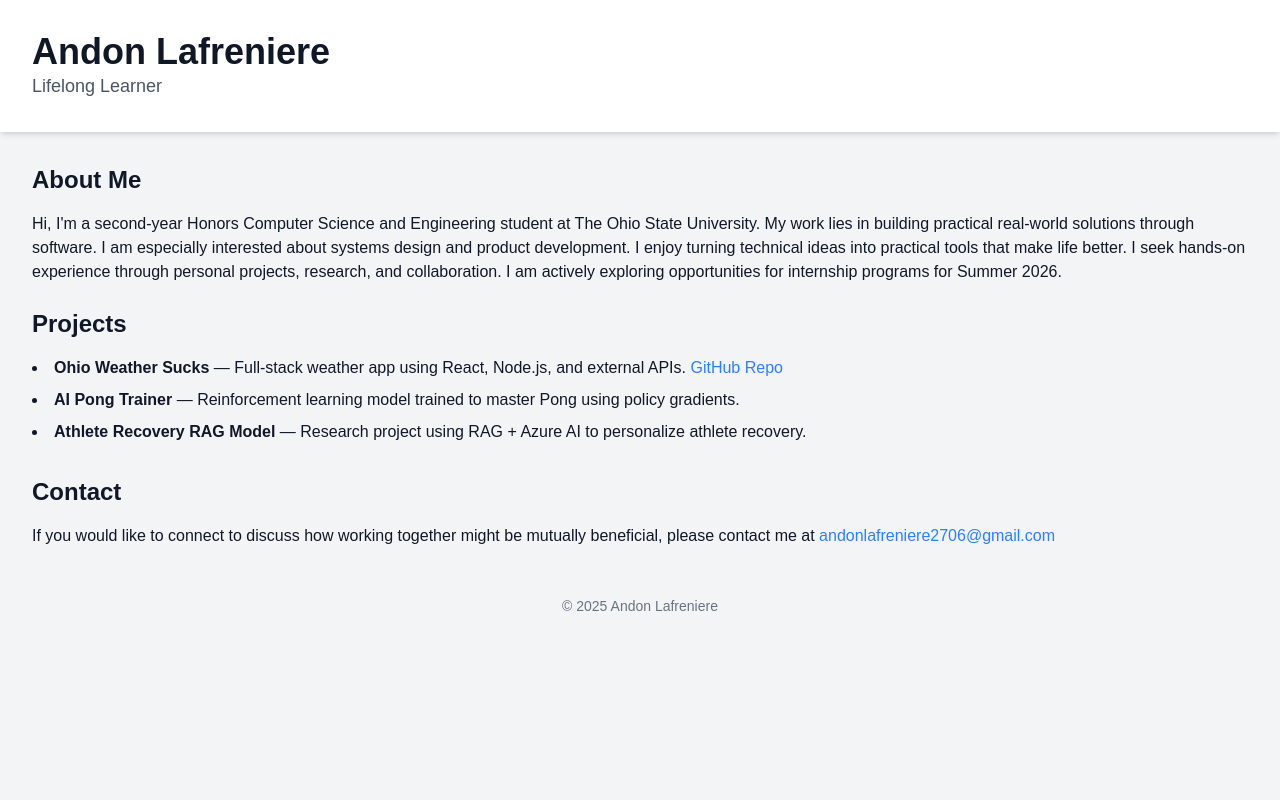
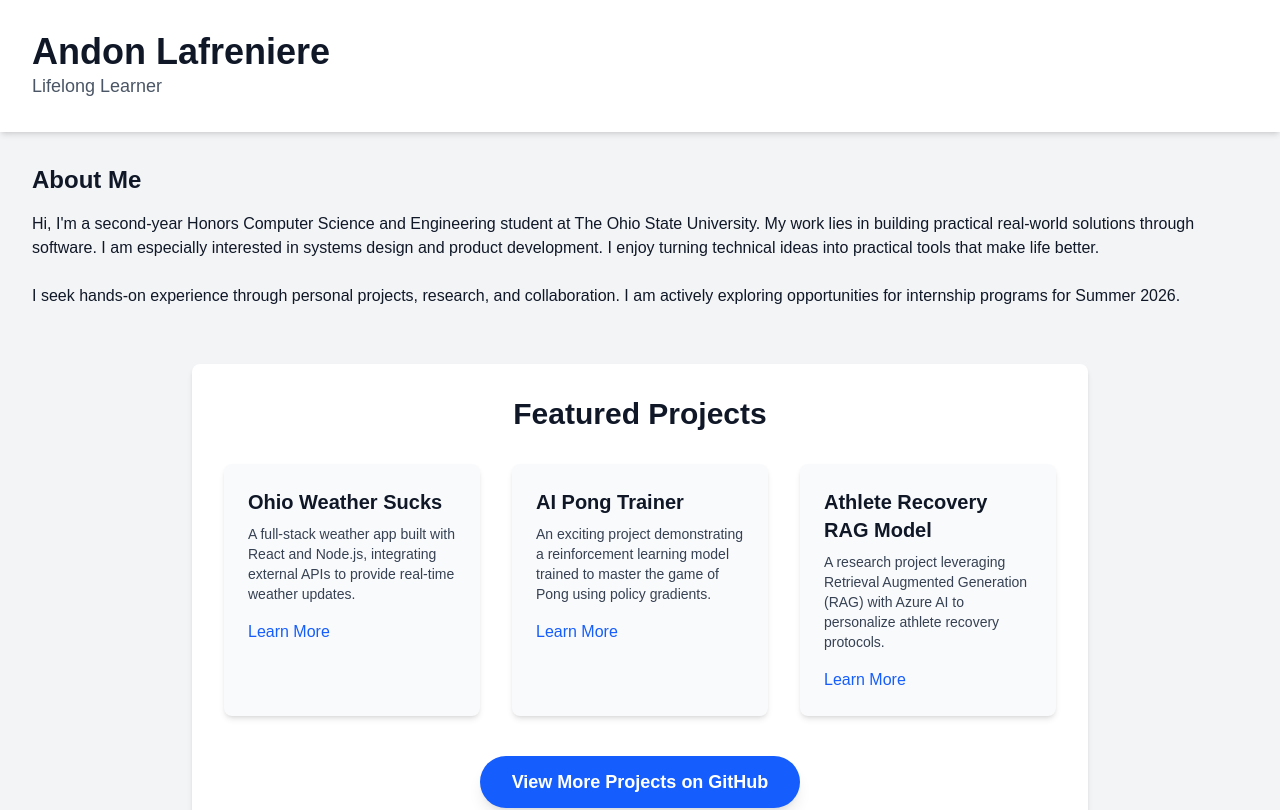
Before and after one commit to Andon-LaFreniere/andon-2025, a Next.js app: page / in a window 1280 px wide. Shown: the top 810 px of the page. Built offline with nearby package versions, Linux system fonts and the light colour scheme.

Commit message:
add projects to array

```diff
--- a/app/page.tsx
+++ b/app/page.tsx
@@ -1,6 +1,31 @@
-import Image from "next/image";
+// app/page.tsx
+
+import Link from 'next/link'; // Import Link for better navigation
 
 export default function Home() {
+  // Define your key projects here
+  const projects = [
+    {
+      title: "Ohio Weather Sucks",
+      description: "A full-stack weather app built with React and Node.js, integrating external APIs to provide real-time weather updates.",
+      link: "https://github.com/Andon-LaFreniere/Ohio-Weather-Sucks",
+      // Optional: Add an imageUrl if you have a screenshot or icon for the project
+      // imageUrl: "/images/ohio-weather-sucks.png",
+    },
+    {
+      title: "AI Pong Trainer",
+      description: "An exciting project demonstrating a reinforcement learning model trained to master the game of Pong using policy gradients.",
+      link: "#", // Replace with a link if you have a demo or more info
+      // imageUrl: "/images/ai-pong-trainer.png",
+    },
+    {
+      title: "Athlete Recovery RAG Model",
+      description: "A research project leveraging Retrieval Augmented Generation (RAG) with Azure AI to personalize athlete recovery protocols.",
+      link: "#", // Replace with a link if you have a paper or more info
+      // imageUrl: "/images/athlete-recovery-rag.png",
+    },
+  ];
+
   return (
     <main className="min-h-screen bg-gray-100 text-gray-900">
       <header className="p-8 bg-white shadow-md">
@@ -11,28 +36,46 @@ export default function Home() {
       <section className="p-8">
         <h2 className="text-2xl font-semibold mb-4">About Me</h2>
         <p className="mb-6">
-         Hi, I'm a second-year Honors Computer Science and Engineering student at The Ohio State University. My work lies in building practical real-world solutions through software. I am especially interested about systems design and product development. I enjoy turning technical ideas into practical tools that make life better.
+          Hi, I'm a second-year Honors Computer Science and Engineering student at The Ohio State University. My work lies in building practical real-world solutions through software. I am especially interested in systems design and product development. I enjoy turning technical ideas into practical tools that make life better.
+        </p>
+        <p className="mb-6">
+          I seek hands-on experience through personal projects, research, and collaboration. I am actively exploring opportunities for internship programs for Summer 2026.
+        </p>
+      </section>
 
-         I seek hands-on experience through personal projects, research, and collaboration. I am actively exploring opportunities for internship programs for Summer 2026.
-        </p>
+      {/* --- Projects Section --- */}
+      <section className="p-8 bg-white shadow-md mx-auto max-w-4xl rounded-lg"> {/* Added max-width and rounded corners */}
+        <h2 className="text-3xl font-bold text-center mb-8">Featured Projects</h2>
+        <div className="grid grid-cols-1 md:grid-cols-3 gap-8 justify-items-center"> {/* Centering with justify-items-center */}
+          {projects.map((project, index) => (
+            <div key={index} className="bg-gray-50 p-6 rounded-lg shadow-md hover:shadow-lg transition-shadow duration-300 transform hover:-translate-y-1 w-full max-w-sm"> {/* Added hover effects and max-width */}
+              {/* You can uncomment and use an image if you have one for each project */}
+              {/* {project.imageUrl && (
+                <img src={project.imageUrl} alt={project.title} className="w-full h-32 object-cover rounded-md mb-4" />
+              )} */}
+              <h3 className="text-xl font-semibold mb-2">{project.title}</h3>
+              <p className="text-gray-700 mb-4 text-sm">{project.description}</p>
+              {project.link && (
+                <Link href={project.link} target="_blank" rel="noopener noreferrer" className="text-blue-600 hover:underline font-medium">
+                  Learn More
+                </Link>
+              )}
+            </div>
+          ))}
+        </div>
 
-        <h2 className="text-2xl font-semibold mb-4">Projects</h2>
-        <ul className="list-disc list-inside space-y-2">
-          <li>
-            <strong>Ohio Weather Sucks</strong> — Full-stack weather app using React, Node.js, and external APIs.{" "}
-            <a href="https://github.com/Andon-LaFreniere/Ohio-Weather-Sucks" className="text-blue-500 hover:underline">GitHub Repo</a>
-          </li>
-          <li>
-            <strong>AI Pong Trainer</strong> — Reinforcement learning model trained to master Pong using policy gradients.
-          </li>
-          <li>
-            <strong>Athlete Recovery RAG Model</strong> — Research project using RAG + Azure AI to personalize athlete recovery.
-          </li>
-        </ul>
+        <div className="text-center mt-10">
+          <Link href="https://github.com/Andon-LaFreniere" target="_blank" rel="noopener noreferrer" className="inline-block bg-blue-600 text-white py-3 px-8 rounded-full text-lg font-semibold hover:bg-blue-700 transition-colors duration-300 shadow-lg">
+            View More Projects on GitHub
+          </Link>
+        </div>
+      </section>
+      {/* --- End Projects Section --- */}
 
+      <section className="p-8">
         <h2 className="text-2xl font-semibold mt-8 mb-4">Contact</h2>
         <p>
-          If you would like to connect to discuss how working together might be mutually beneficial, please contact me at {""}
+          If you would like to connect to discuss how working together might be mutually beneficial, please contact me at{" "}
           <a href="mailto:andonlafreniere2706@gmail.com" className="text-blue-500 hover:underline">andonlafreniere2706@gmail.com</a>
         </p>
       </section>
```
